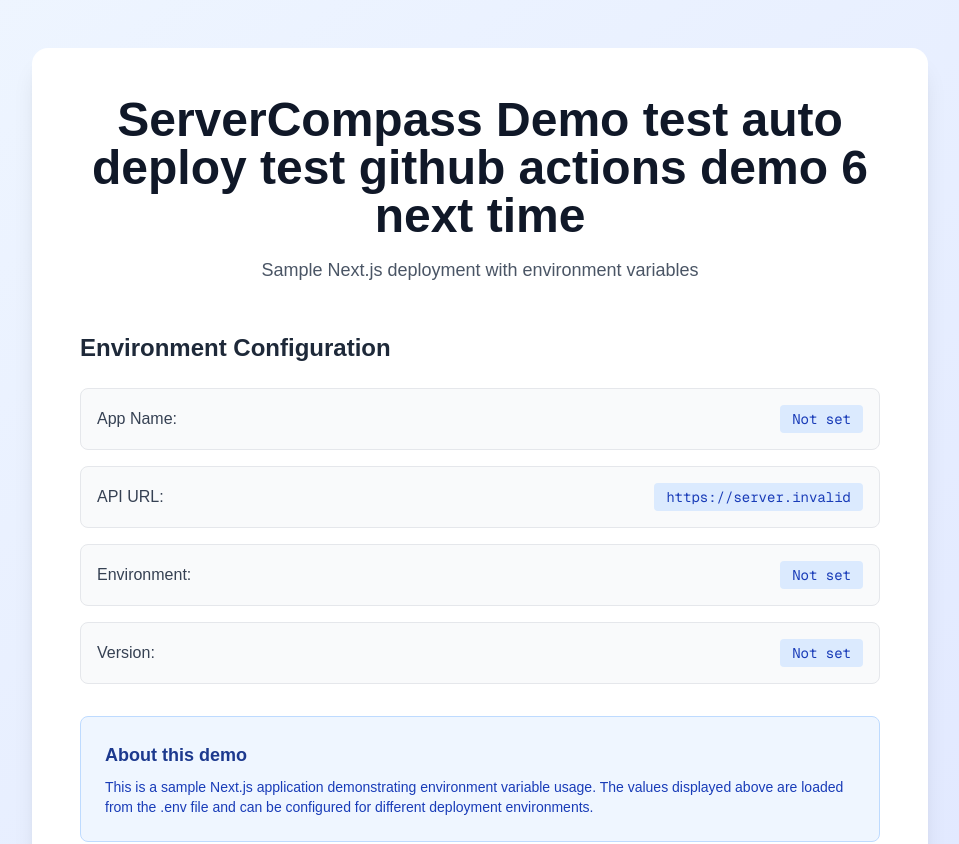
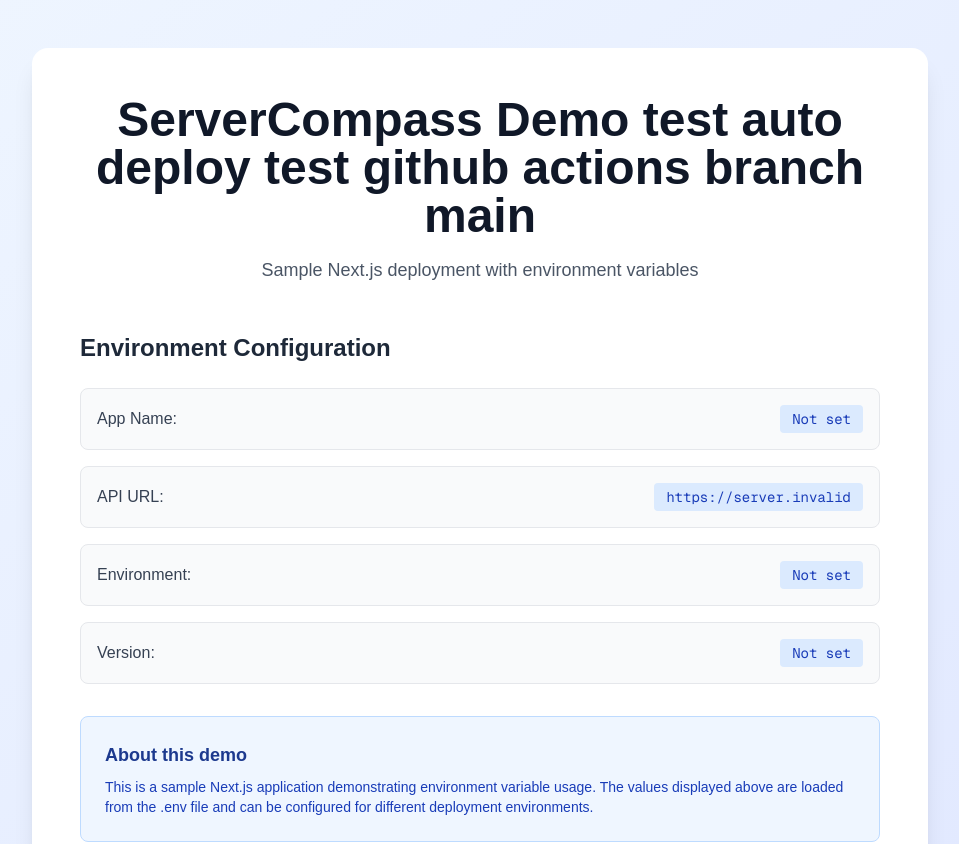
Before and after one commit to kai-builder/servercompass-demo, a Next.js app: page / in a window 1280 px wide. Shown: the top 844 px of the page, without its empty margins (160-1119 px from the left). Built offline with nearby package versions, Linux system fonts and the light colour scheme; no server answers.

Commit message:
Update page.tsx

```diff
--- a/app/page.tsx
+++ b/app/page.tsx
@@ -12,7 +12,7 @@
         <div className="bg-white dark:bg-gray-800 rounded-2xl shadow-xl p-8 md:p-12">
           <div className="text-center mb-12">
             <h1 className="text-4xl md:text-5xl font-bold text-gray-900 dark:text-white mb-4">
-              ServerCompass Demo test auto deploy test github actions demo 6 next time
+              ServerCompass Demo test auto deploy test github actions branch main
             </h1>
             <p className="text-lg text-gray-600 dark:text-gray-300">
               Sample Next.js deployment with environment variables
```
